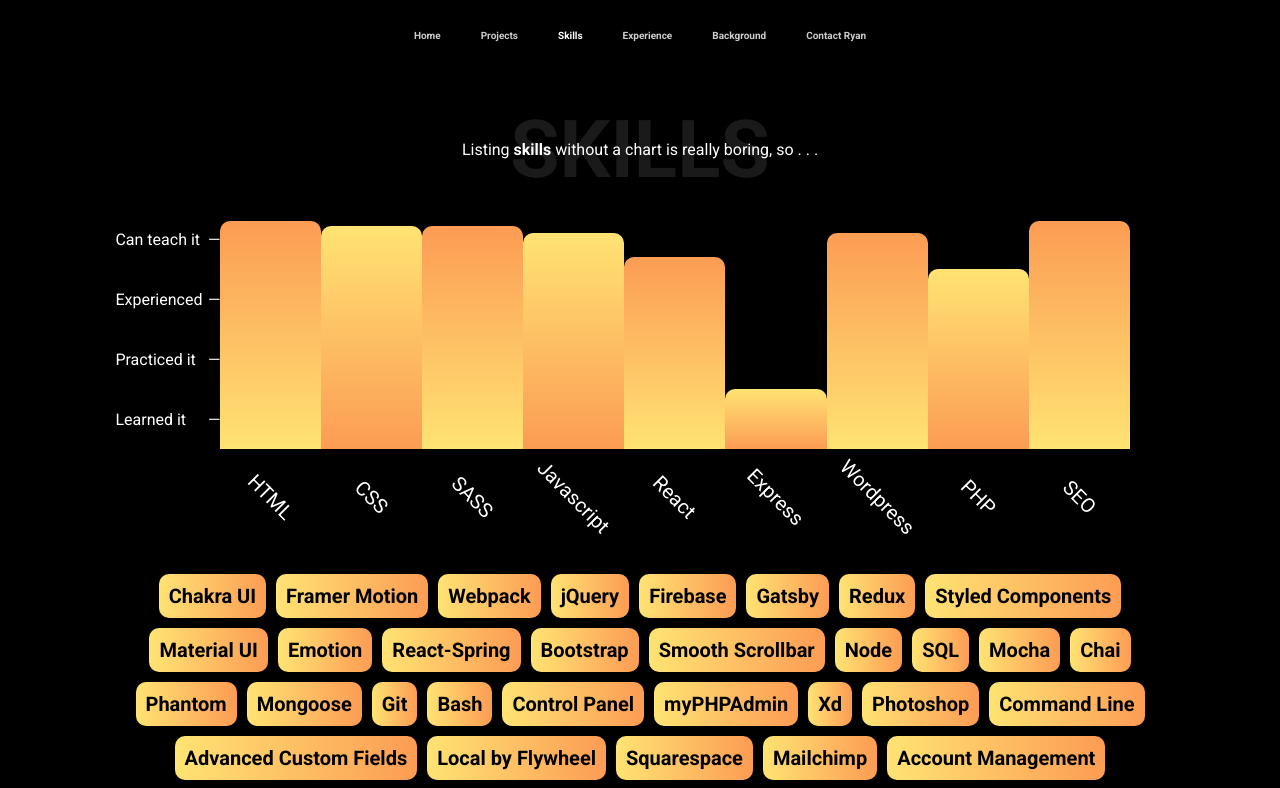
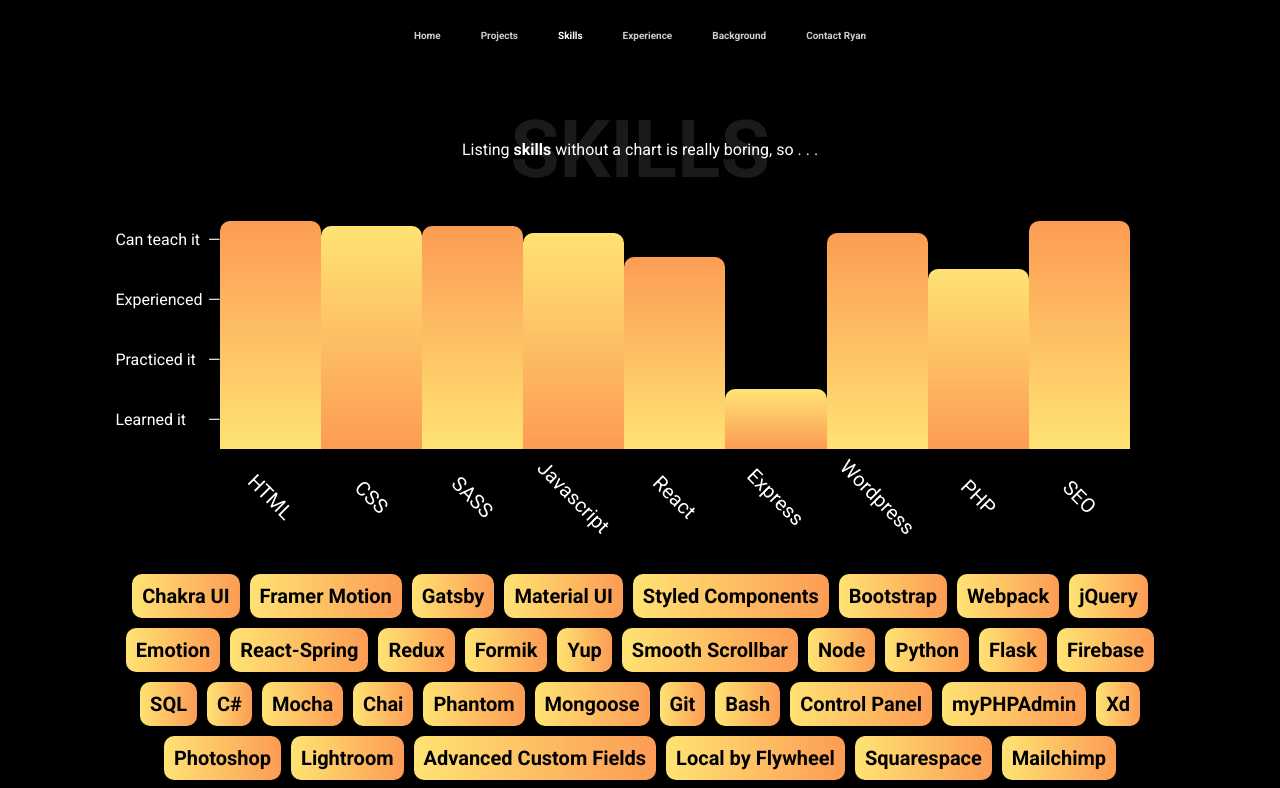
Before and after one commit to RyanPinPB/portfolio, a React (Create React App) app: page /skills in a window 1280 px wide. Shown: the top 788 px of the page. Built offline with nearby package versions, Linux system fonts and the light colour scheme; a web font is replaced by a local one.

Commit message:
new skills

```diff
--- a/src/App.scss
+++ b/src/App.scss
@@ -90,7 +90,8 @@
 
 .preview {
   width: 100%;
-  height: 20rem;
+  height: 31vh;
+  min-height: 20rem;
   background-position: center top;
   background-size: cover;
   background-repeat: no-repeat;
@@ -100,6 +101,6 @@
 
 @media (min-width: 600px) {
   .preview {
-    height: 25rem;
+    min-height: 25rem;
   }
 }
--- a/src/components/Skills/Skills.js
+++ b/src/components/Skills/Skills.js
@@ -67,19 +67,24 @@
         <ul>
           <li>Chakra UI</li>
           <li>Framer Motion</li>
+          <li>Gatsby</li>
+          <li>Material UI</li>
+          <li>Styled Components</li>
+          <li>Bootstrap</li>
           <li>Webpack</li>
           <li>jQuery</li>
-          <li>Firebase</li>
-          <li>Gatsby</li>
-          <li>Redux</li>
-          <li>Styled Components</li>
-          <li>Material UI</li>
           <li>Emotion</li>
           <li>React-Spring</li>
-          <li>Bootstrap</li>
+          <li>Redux</li>
+          <li>Formik</li>
+          <li>Yup</li>
           <li>Smooth Scrollbar</li>
           <li>Node</li>
+          <li>Python</li>
+          <li>Flask</li>
+          <li>Firebase</li>
           <li>SQL</li>
+          <li>C#</li>
           <li>Mocha</li>
           <li>Chai</li>
           <li>Phantom</li>
@@ -90,7 +95,7 @@
           <li>myPHPAdmin</li>
           <li>Xd</li>
           <li>Photoshop</li>
-          <li>Command Line</li>
+          <li>Lightroom</li>
           <li>Advanced Custom Fields</li>
           <li>Local by Flywheel</li>
           <li>Squarespace</li>
```
